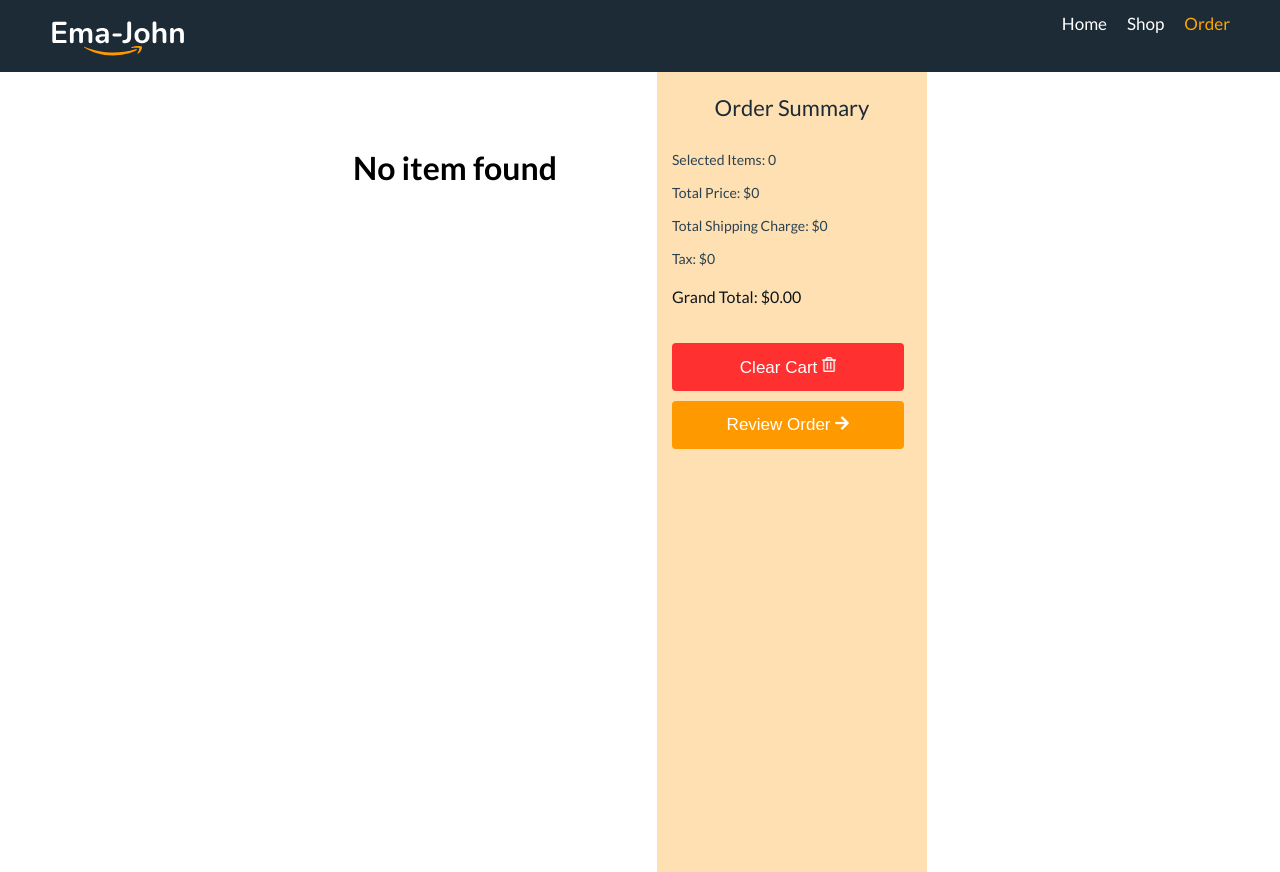
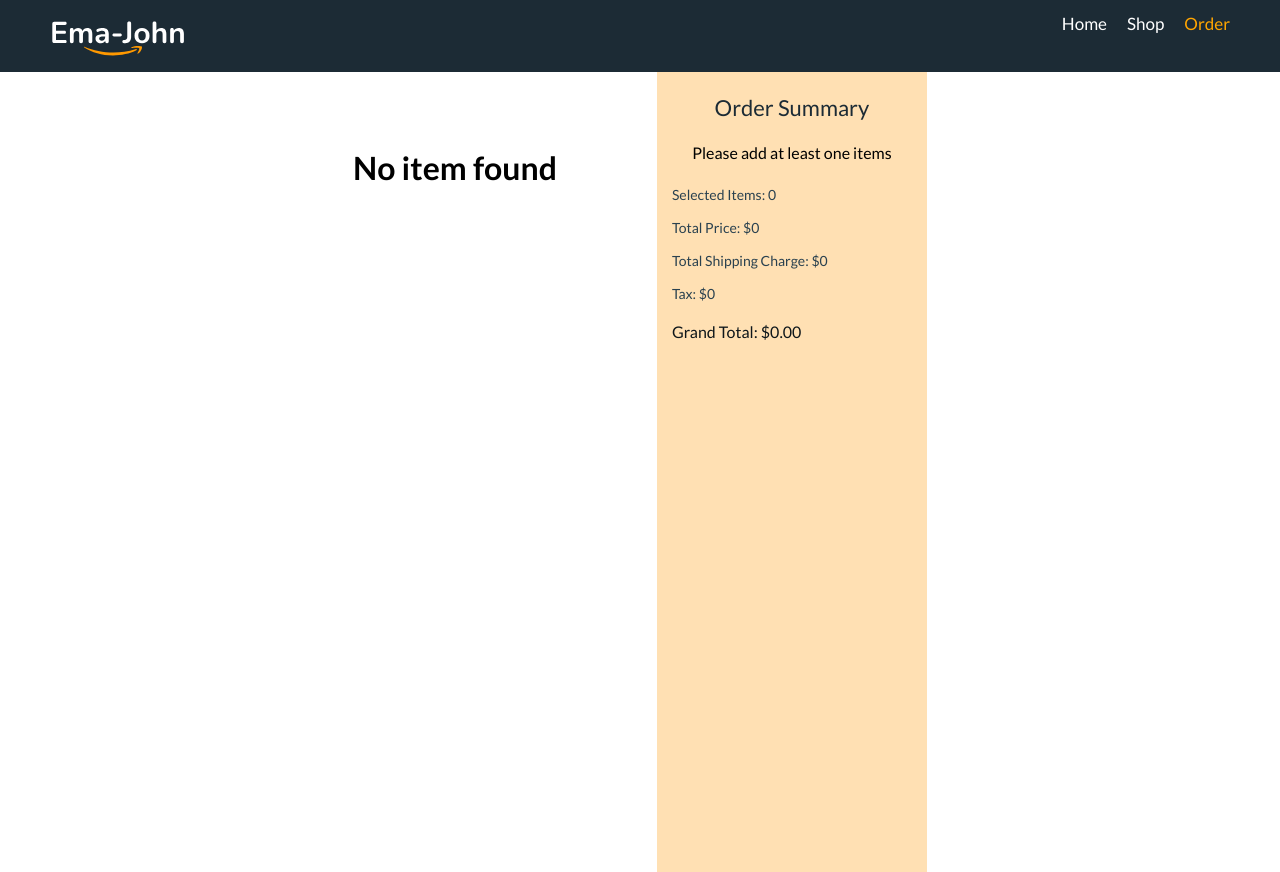
Before and after one commit to asadjulhas/simple-ecom-project, a React (Create React App) app: page /order in a window 1280 px wide. Built offline with nearby package versions, Linux system fonts and the light colour scheme.

Commit message:
add Conditional Rendering on cart

```diff
--- a/src/Components/Cart/Cart.js
+++ b/src/Components/Cart/Cart.js
@@ -1,8 +1,6 @@
 import React from 'react';
 import './Cart.css'
-import Delete_icon from '../../images/delete.png'
-import Arrow_icon from '../../images/arrow-right.png'
-import { useNavigate } from 'react-router-dom';
+import Delete_icon from '../../images/delete.png';
 
 const Cart = (props) => {
 const cart = props?.cart;
@@ -17,22 +15,19 @@ const clearCart = props?.clearCart;
   }
   const taxAmmount = parseFloat((totalPrice * 0.1).toFixed(2));
   const grandTotal = (totalPrice + totalShipping + taxAmmount).toFixed(2);
-
-  let navigate = useNavigate();
-  const reviewOrder = () => {
-    navigate('/order')
-  }
   return (
     <div className='cart'>
       <h3>Order Summary</h3>
+      {props.cartAlert}
       <div className="order_details">
       Selected Items: {quantity} <br />
       Total Price: ${totalPrice} <br />
       Total Shipping Charge: ${totalShipping} <br />
       Tax: ${taxAmmount}<br />
       <h4>Grand Total: ${grandTotal}</h4>
-      <button onClick={clearCart} className='clear_btn'>Clear Cart <img src={Delete_icon} alt="" /></button>
-      <button onClick={reviewOrder} className='review_order'>Review Order <img src={Arrow_icon} alt="" /></button>
+
+      {cart.length > 0 ? <button onClick={clearCart} className='clear_btn'>Clear Cart <img src={Delete_icon} alt="" /></button> : ''}
+      {cart.length > 0 ? props.children: ''}
       </div>
     </div>
   );
--- a/src/Components/Orders/Orders.js
+++ b/src/Components/Orders/Orders.js
@@ -6,13 +6,15 @@ import { RemoveFromLocalStorage } from '../../utilities/fakedb';
 import Cart from '../Cart/Cart'
 import Item from '../Item/Item'
 import './Orders.css'
+import { FontAwesomeIcon } from '@fortawesome/react-fontawesome'
+import { faMoneyCheck } from '@fortawesome/free-solid-svg-icons'
 
 const Orders = () => {
   const [products, setProduct] = UseProducts();
   const getOrders = JSON.parse(localStorage.getItem('shopping-cart'));
 
 //Product select count
-  const [cart, setCart] = useCart(products);
+  const [cart, setCart, cartAlert] = useCart(products);
 
   //remove from cart
   const removeItem = (id) => {
@@ -29,7 +31,9 @@ const Orders = () => {
       }
       </div>
       <div className="cart_area">
-       <Cart clearCart={()=>clearCart(setCart)} cart={cart}></Cart>
+       <Cart clearCart={()=>clearCart(setCart)} cart={cart} cartAlert={cartAlert}>
+       <button className='review_order'>Procedd checkout <FontAwesomeIcon icon={faMoneyCheck}></FontAwesomeIcon></button>
+       </Cart>
       </div>
     </div>
   );
--- a/src/Components/ProductDetails/ProductDetails.js
+++ b/src/Components/ProductDetails/ProductDetails.js
@@ -6,6 +6,7 @@ import Cart from '../Cart/Cart'
 import UseProducts from '../../Hooks/UseProducts';
 import './ProductDetails.css'
 import clearCart from '../../utilities/ClearCart';
+import ReviewButton from '../../utilities/ReviewButton';
 
 const ProductDetails = () => {
   const {id} = useParams();
@@ -18,7 +19,7 @@ const ProductDetails = () => {
   },[]);
 
   const showProduct = products.find(product => product.id === id);
-const [cart, setCart] = useCart(products);
+const [cart, setCart, cartAlert] = useCart(products);
 
   return (
     <div className="single_product_page">
@@ -36,7 +37,9 @@ const [cart, setCart] = useCart(products);
     </div>
  </div>
  <div className="cart_area">
- <Cart clearCart={()=>clearCart(setCart)} cart={cart}></Cart>
+ <Cart clearCart={()=>clearCart(setCart)} cart={cart} cartAlert={cartAlert}>
+   <ReviewButton></ReviewButton>
+ </Cart>
 </div>
     </div>
   );
--- a/src/Hooks/useCart.js
+++ b/src/Hooks/useCart.js
@@ -19,7 +19,16 @@ const useCart = (products) => {
       }
       setCart(saveCart)
     },[products])
-    return [cart, setCart]
+    let cartAlert;
+
+    if(cart.length === 0) {
+      cartAlert = <p>Please add at least one items</p>
+    } else if (cart.length === 1) {
+      cartAlert = <p>Please add more ...</p>
+    } else {
+      cartAlert = <p>Thanks for adding items</p>
+    }
+    return [cart, setCart, cartAlert]
   };
 
 export default useCart;
--- a/src/Shop/Shop.js
+++ b/src/Shop/Shop.js
@@ -1,3 +1,4 @@
+
 import React, { useEffect, useState } from 'react';
 import Cart from '../Components/Cart/Cart';
 import Product from '../Components/Product/Product';
@@ -5,13 +6,14 @@ import useCart from '../Hooks/useCart';
 import UseProducts from '../Hooks/UseProducts';
 import clearCart from '../utilities/ClearCart';
 import {cartToLocalStorage, getStoredCart} from '../utilities/fakedb'
+import ReviewButton from '../utilities/ReviewButton';
 import './Shop.css'
 
 const Shop = () => {
   const [products, setProduct] = UseProducts();
 
   //Product select count
-  const [cart, setCart] = useCart(products);
+  const [cart, setCart, cartAlert] = useCart(products);
 
   // Event Handelar
   const addToCart = (product) => {
@@ -29,8 +31,6 @@ const Shop = () => {
     cartToLocalStorage(product.id)
   }
 
-// CLear Cart
-
 
   return (
     <div className='shop'>
@@ -39,7 +39,9 @@ const Shop = () => {
 
       </div>
       <div className="cart_area">
-       <Cart clearCart={()=>clearCart(setCart)} cart={cart}></Cart>
+       <Cart clearCart={()=>clearCart(setCart)} cart={cart} cartAlert={cartAlert}>
+      <ReviewButton></ReviewButton>
+       </Cart>
       </div>
     </div>
   );
--- /dev/null
+++ b/src/utilities/ReviewButton.js
@@ -0,0 +1,18 @@
+import React from 'react';
+import { useNavigate } from 'react-router-dom';
+import { FontAwesomeIcon } from '@fortawesome/react-fontawesome'
+import { faArrowRight } from '@fortawesome/free-solid-svg-icons'
+
+const ReviewButton = () => {
+  let navigate = useNavigate();
+  const reviewOrder = () => {
+    navigate('/order')
+  }
+  return (
+    <div>
+       <button onClick={reviewOrder} className='review_order'>Review Order <FontAwesomeIcon icon={faArrowRight}></FontAwesomeIcon></button>
+    </div>
+  );
+};
+
+export default ReviewButton;
```
